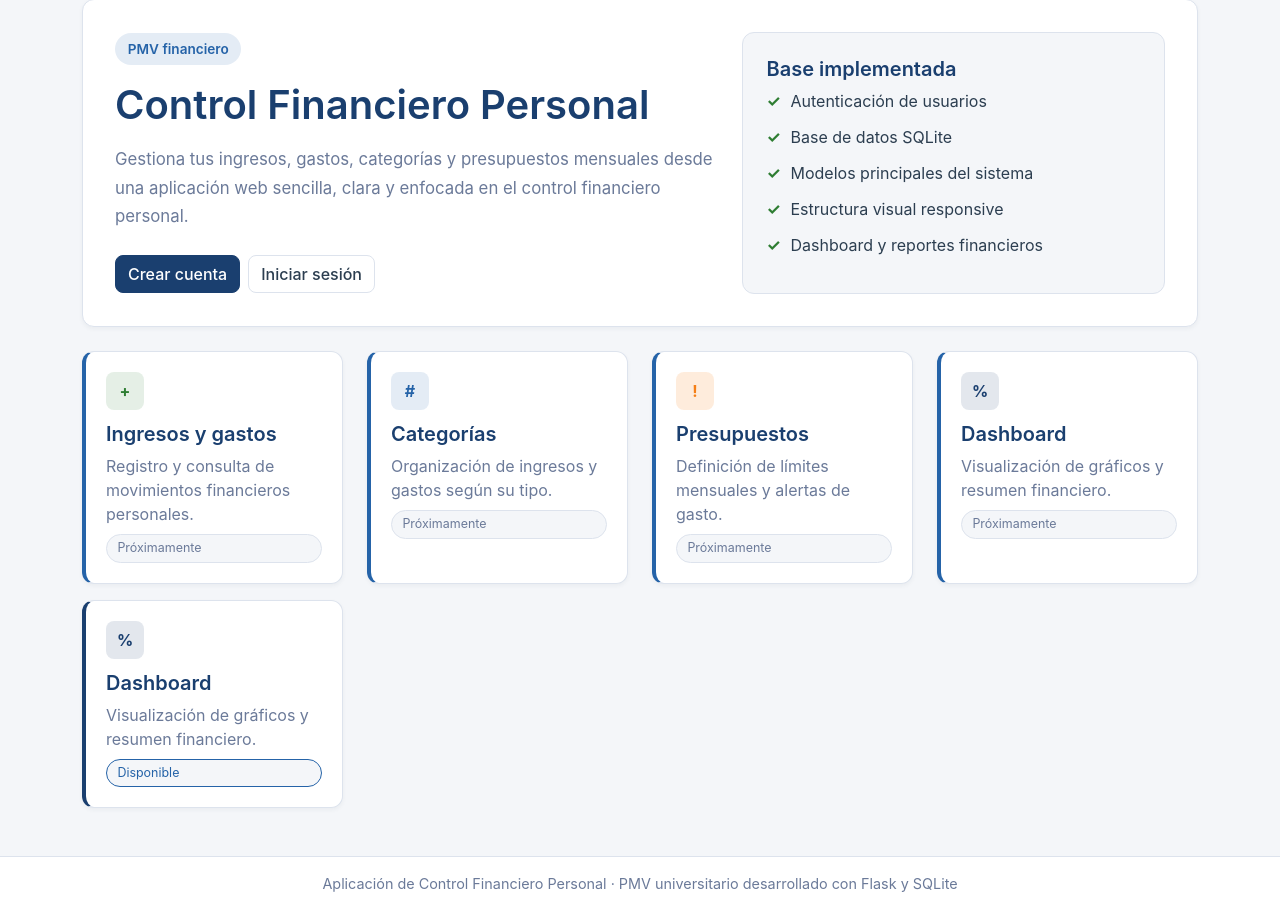
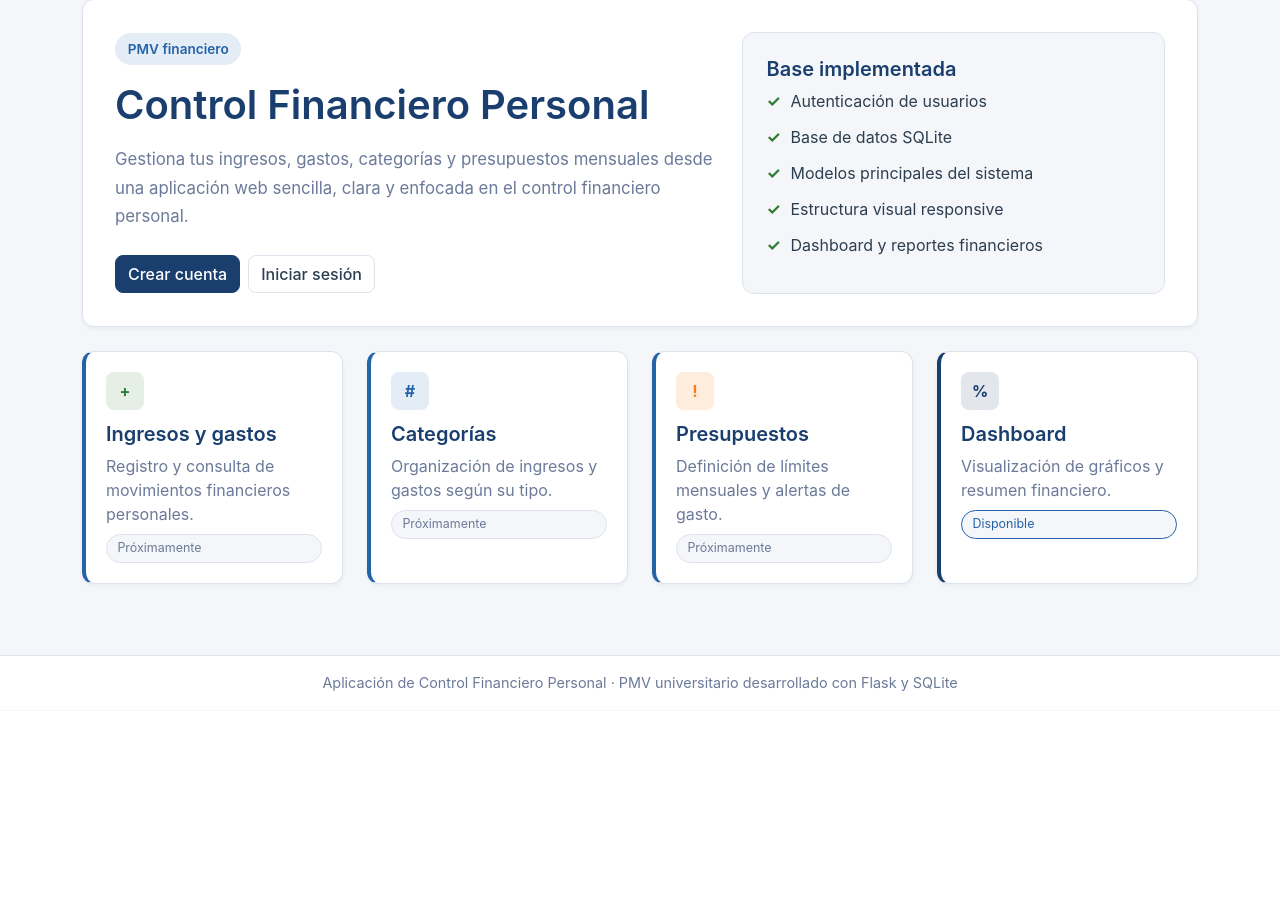
Before and after one commit to gabrielaborda/PS_Lab05_Control_Financiero_Personal, a Flask app: page / in a window 1280 px wide. Shown: the part 89-1000 px from the top of the page. After the commit the page ends 780 px from the top, so only its background shows below. Run offline with Flask 3, Linux system fonts and the light colour scheme.

Commit message:
Modificación del Boton en el bloque de Dashboard en la seccionde tarjetas

```diff
--- a/templates/index.html
+++ b/templates/index.html
@@ -102,16 +102,6 @@
             </div>
         </div>
 
-        <div class="col-md-3 mb-3">
-            <div class="card module-card">
-                <div class="module-icon dashboard">%</div>
-                <h5>Dashboard</h5>
-                <p class="text-muted mb-2">
-                    Visualización de gráficos y resumen financiero.
-                </p>
-                <span class="status-badge">Próximamente</span>
-            </div>
-        </div>
 
         <!-- módulo dashboard con enlace activo -->
         <div class="col-md-3 mb-3">
```
